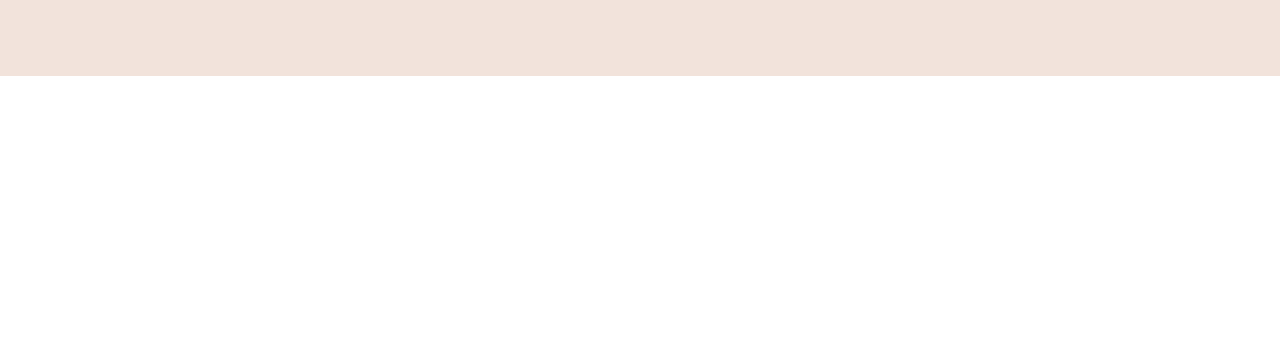
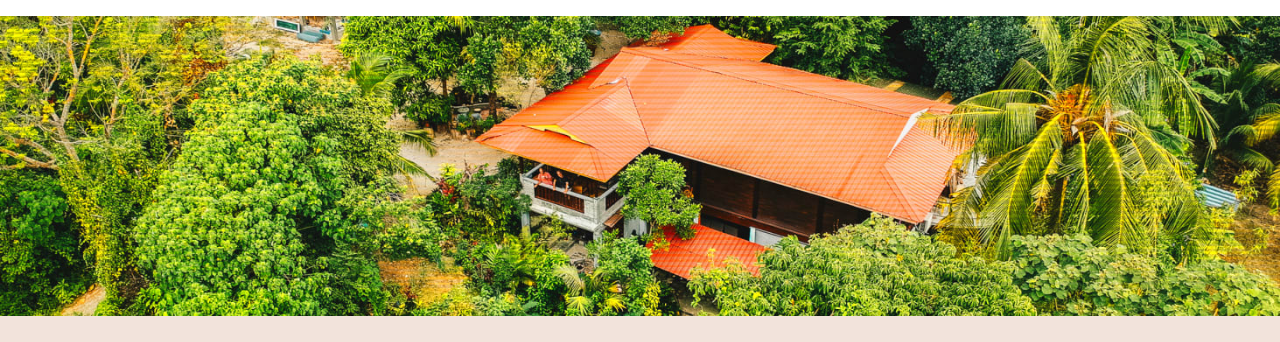
Before and after one commit to DavidJF97/bfguesthouse, a plain HTML site: page index.html in a window 1280 px wide. Shown: the part 74-416 px from the top of the page. Drawn offline with nearby package versions, Linux system fonts and the light colour scheme; a web font is replaced by a local one.

Commit message:
Add hero image

```diff
--- a/assets/css/style.css
+++ b/assets/css/style.css
@@ -51,6 +51,23 @@ h2, h3 {
     text-decoration: underline;
 }
 
+/* hero image */
+
+#hero-outer {
+    min-height: 300px;
+    width: 100%;
+    overflow: hidden;
+    position: relative;
+}
+
+#hero-image {
+    min-height: 300px;
+    width: 100%;
+    background: url('../images/droneshot.jpg') no-repeat;
+    background-size: cover;
+    background-position: center right
+}
+
 /* footer */
 footer {
     height: 150px;
--- a/index.html
+++ b/index.html
@@ -24,10 +24,12 @@
             <a href="#">Sign up</a>
         </div>
     </header>
-    <section class="hero-image"></section>
+    <section id="hero-outer">
+        <div id="hero-image"></div>
+    </section>
     <section class="rooms">
         <div id="private"></div>
-        <div id="shared"></div>
+        <div id="shared "></div>
     </section>
     <footer>
         <!-- social media links -->
```
Also changed, not shown: assets/images/droneshot.jpg (added), 14 other files.
